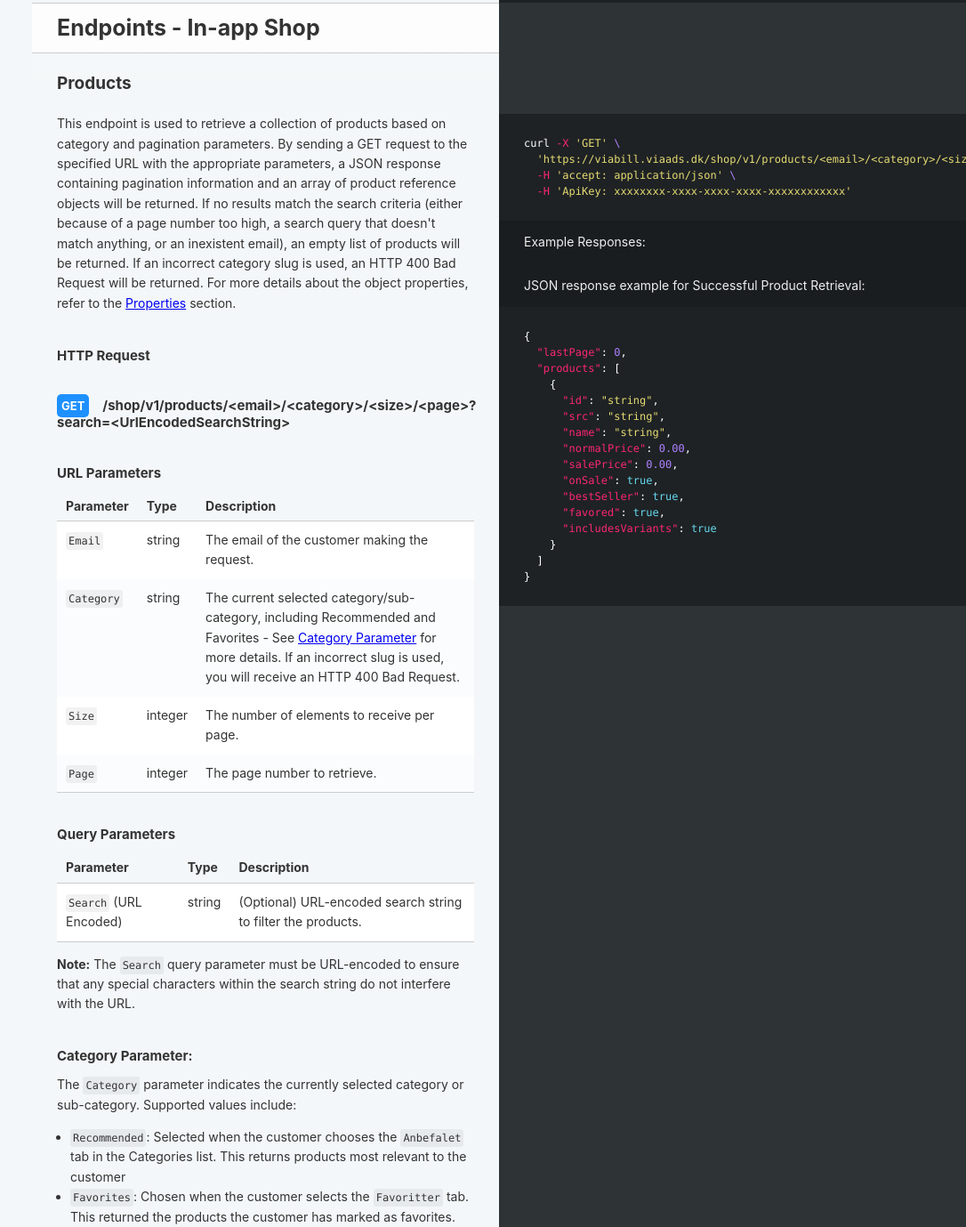
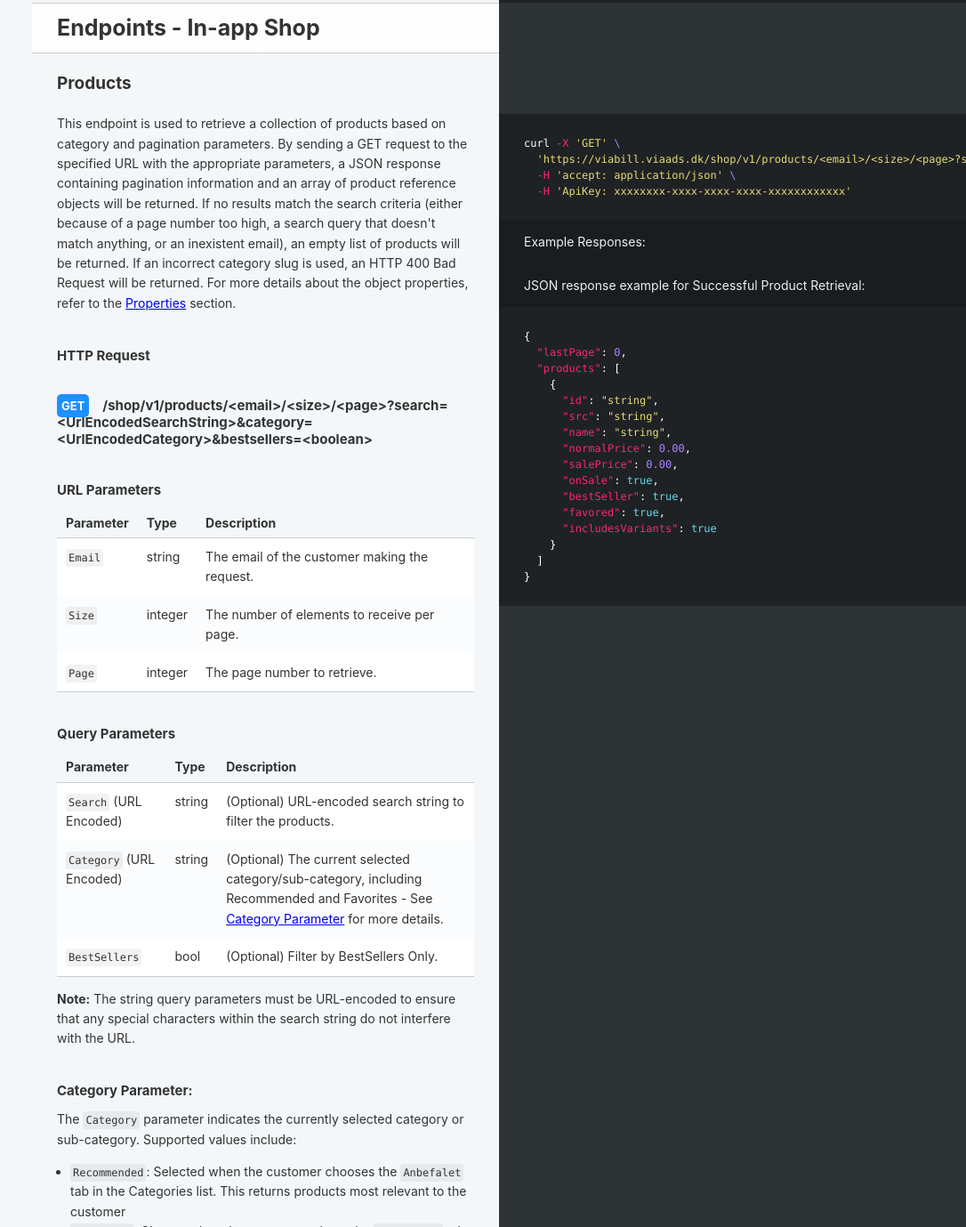
Before and after one commit to Marlin-OS-ApS/Slate-Viabill-Documentation, a plain HTML site: page index.html in a window 1280 px wide. Shown: the part 10411-11790 px from the top of the page at 89% size, without its empty margins (194-1280 px from the left). Drawn offline with Linux system fonts and the light colour scheme.

Commit message:
Update index.html
Update documentation from Mark

```diff
--- a/index.html
+++ b/index.html
@@ -1012,7 +1012,7 @@ submission.</p>
 <li>If an incorrect <code>EventType</code> is provided in the request, the server will return an HTTP 400 Bad Request along with an error message.</li>
 </ul>
 <h1 id='endpoints-in-app-shop'>Endpoints - In-app Shop</h1><h2 id='products'>Products</h2><div class="highlight"><pre class="highlight shell"><code>curl <span class="nt">-X</span> <span class="s1">'GET'</span> <span class="se">\</span>
-  <span class="s1">'https://viabill.viaads.dk/shop/v1/products/&lt;email&gt;/&lt;category&gt;/&lt;size&gt;/&lt;page&gt;?search=&lt;UrlEncodedSearchString&gt;'</span> <span class="se">\</span>
+  <span class="s1">'https://viabill.viaads.dk/shop/v1/products/&lt;email&gt;/&lt;size&gt;/&lt;page&gt;?search=&lt;UrlEncodedSearchString&gt;'</span> <span class="se">\</span>
   <span class="nt">-H</span> <span class="s1">'accept: application/json'</span> <span class="se">\</span>
   <span class="nt">-H</span> <span class="s1">'ApiKey: xxxxxxxx-xxxx-xxxx-xxxx-xxxxxxxxxxxx'</span>
 </code></pre></div>
@@ -1047,7 +1047,7 @@ For more details about the object properties,
 refer to the <a href="#productpagination-properties">Properties</a> section.</p>
 <h3 id='http-request-7'>HTTP Request</h3>
 <h3>
-<span class="get">GET</span>/shop/v1/products/&lt;email&gt;/&lt;category&gt;/&lt;size&gt;/&lt;page&gt;?search=&lt;UrlEncodedSearchString&gt;
+<span class="get">GET</span>/shop/v1/products/&lt;email&gt;/&lt;size&gt;/&lt;page&gt;?search=&lt;UrlEncodedSearchString&gt;&category=&lt;UrlEncodedCategory&gt;&bestsellers=&lt;boolean&gt;
 </h3>
 <h3 id='url-parameters-4'>URL Parameters</h3>
 <table><thead>
@@ -1061,11 +1061,6 @@ refer to the <a href="#productpagination-properties">Properties</a> section.</p>
 <td><code>Email</code></td>
 <td>string</td>
 <td>The email of the customer making the request.</td>
-</tr>
-<tr>
-<td><code>Category</code></td>
-<td>string</td>
-<td>The current selected category/sub-category, including Recommended and Favorites - See <a href="#category-parameter">Category Parameter</a> for more details.  If an incorrect slug is used, you will receive an HTTP 400 Bad Request.</td>
 </tr>
 <tr>
 <td><code>Size</code></td>
@@ -1091,9 +1086,19 @@ refer to the <a href="#productpagination-properties">Properties</a> section.</p>
 <td>string</td>
 <td>(Optional) URL-encoded search string to filter the products.</td>
 </tr>
-</tbody></table>
-
-<p><b>Note:</b> The <code>Search</code> query parameter must be URL-encoded to ensure that any special characters within the search string do not interfere with the URL.</p>
+<tr>
+<td><code>Category</code> (URL Encoded)</td>
+<td>string</td>
+<td>(Optional) The current selected category/sub-category, including Recommended and Favorites - See <a href="#category-parameter">Category Parameter</a> for more details.</td>
+</tr>
+<tr>
+<td><code>BestSellers</code></td>
+<td>bool</td>
+<td>(Optional) Filter by BestSellers Only.</td>
+</tr>
+</tbody></table>
+
+<p><b>Note:</b> The string query parameters must be URL-encoded to ensure that any special characters within the search string do not interfere with the URL.</p>
 <h3 id='category-parameter'>Category Parameter:</h3>
 <p>The <code>Category</code> parameter indicates the currently selected category or sub-category. Supported values include:</p>
 
```
